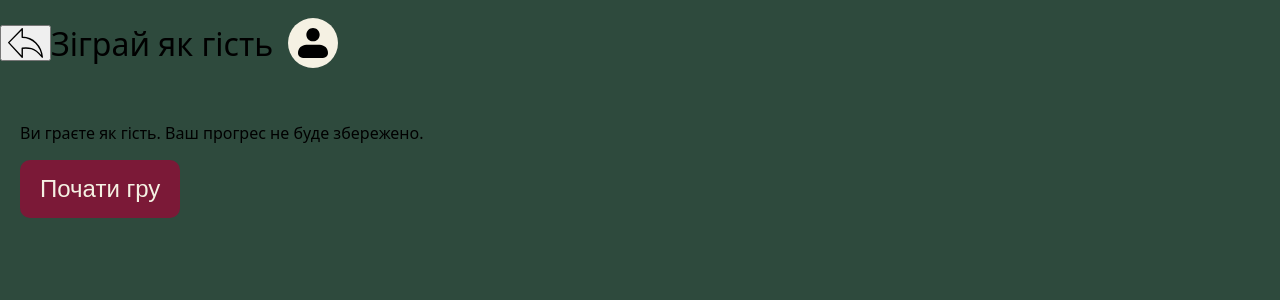
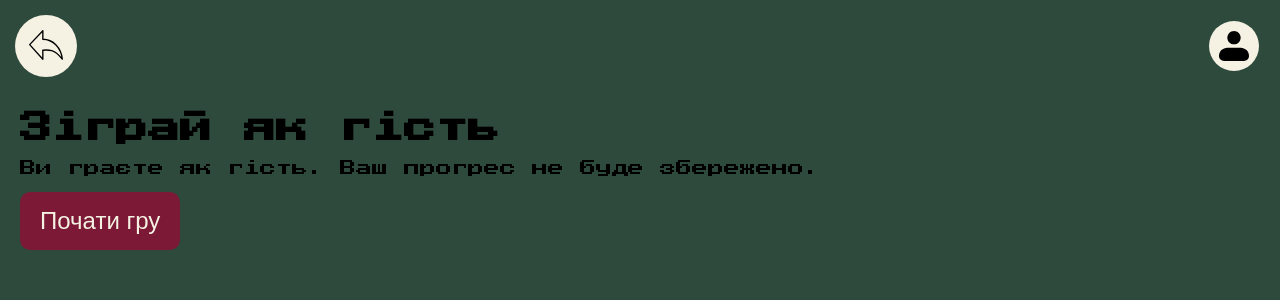
Before and after one commit to Na1usnuk/Bridge-Online, a Python web app: template web/templates/guest.html in a window 1280 px wide. Shown: the top 300 px of the page. Run offline with Jinja, Linux system fonts and the light colour scheme; the template is opened without the code that fills it, so the values that code supplies are empty.

Commit message:
Update guest.html

```diff
--- a/web/templates/guest.html
+++ b/web/templates/guest.html
@@ -4,21 +4,27 @@
     <meta charset="UTF-8">
     <meta name="viewport" content="width=device-width, initial-scale=1.0">
     <title>Грати як гість</title>
+    <link rel="preconnect" href="https://fonts.googleapis.com" />
+    <link rel="preconnect" href="https://fonts.gstatic.com" crossorigin />
+    <link
+      href="https://fonts.googleapis.com/css2?family=Inter:ital,opsz,wght@0,14..32,100..900;1,14..32,100..900&family=Karla:ital,wght@0,200..800;1,200..800&family=Press+Start+2P&display=swap"
+      rel="stylesheet"
+    />
     <link rel="stylesheet" href="styles.css">
 </head>
 <body>
-  <header class="header">
-    <button id="back-button" class="button game-header__back-button">
+  <header class="header-guest">
+    <button id="back-button" class="back-button">
         <img src="assets/icons/arrow-left.svg" alt="Назад" class="button__icon">
     </button>
-    <h1 class="header__title">Зіграй як гість</h1>
     <div class="header__profile">
         <button id="profile-button" class="button button--icon">
             <img src="assets/icons/profile.svg" alt="Профіль" class="button__icon">
         </button>
-    </div>
 </header>
     <main class="main">
+        <h2 class="header__title">Зіграй як гість</h2>
+    </div>
         <div class="guest">
             <p>Ви граєте як гість. Ваш прогрес не буде збережено.</p>
             <button id="play-guest-button" class="button">Почати гру</button>
```
